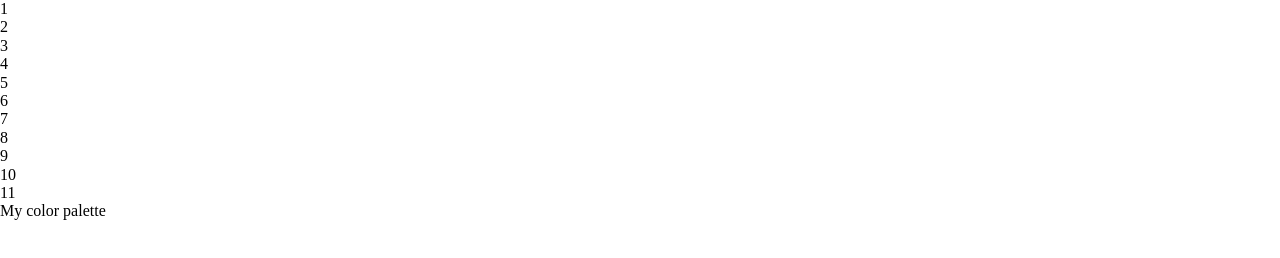
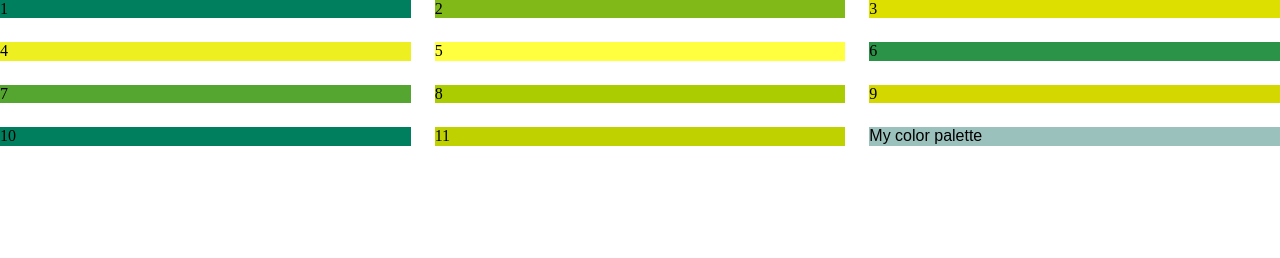
Before and after one commit to MegumiOhara/CSS-Grid-Practice, a plain HTML site: page index.html in a window 1280 px wide. Drawn offline with Linux system fonts and the light colour scheme.

Commit message:
added colors

```diff
--- a/index.html
+++ b/index.html
@@ -9,18 +9,18 @@
 </head>
 <body>
     <div class="grid-container">
-        <div class="item1">1</div>
-        <div class="item2">2</div>
-        <div class="item3">3</div>
-        <div class="item4">4</div>
-        <div class="item5">5</div>
-        <div class="item6">6</div>
-        <div class="item7">7</div>
-        <div class="item8">8</div>
-        <div class="item9">9</div>
-        <div class="item10">10</div>
-        <div class="item11">11</div>
-        <div class="item3">My color palette</div>
+        <div class="item one">1</div>
+        <div class="item two">2</div>
+        <div class="item three">3</div>
+        <div class="item four">4</div>
+        <div class="item five">5</div>
+        <div class="item six">6</div>
+        <div class="item seven">7</div>
+        <div class="item eight">8</div>
+        <div class="item nine">9</div>
+        <div class="item ten">10</div>
+        <div class="item eleven">11</div>
+        <div class="item twelve">My color palette</div>
     </div>
 </body>
 </html>
--- a/styles/main.css
+++ b/styles/main.css
@@ -0,0 +1,48 @@
+.grid-container{
+    width: 100%;
+    display: grid;
+    grid-template-columns: 1fr 1fr 1fr;
+    grid-template-rows: 1fr 1fr 1fr 1fr 1fr;
+    grid-gap: 24px;
+}
+.item{
+
+}
+.one{
+    background-color: #007F5F;
+}
+.two{
+    background-color: #80B918;
+}
+.three{
+    background-color: #DDDF00;
+}
+.four{
+    background-color: #EEEF20;
+}
+.five{
+    background-color: #FFFF3F
+}
+.six{
+    background-color: #2B9348;
+}
+.seven{
+    background-color: #55A630;
+}
+.eight{
+    background-color: #AACC00;
+}
+.nine{
+    background-color: #D4D700;
+}
+.ten{
+    background-color: #007F5F;
+}
+.eleven{
+    background-color: #BFD200;
+}
+.twelve{
+    background-color: #9BC1BC;
+    font-family: Arial, Helvetica, sans-serif;
+    row-gap: none;
+}
```
